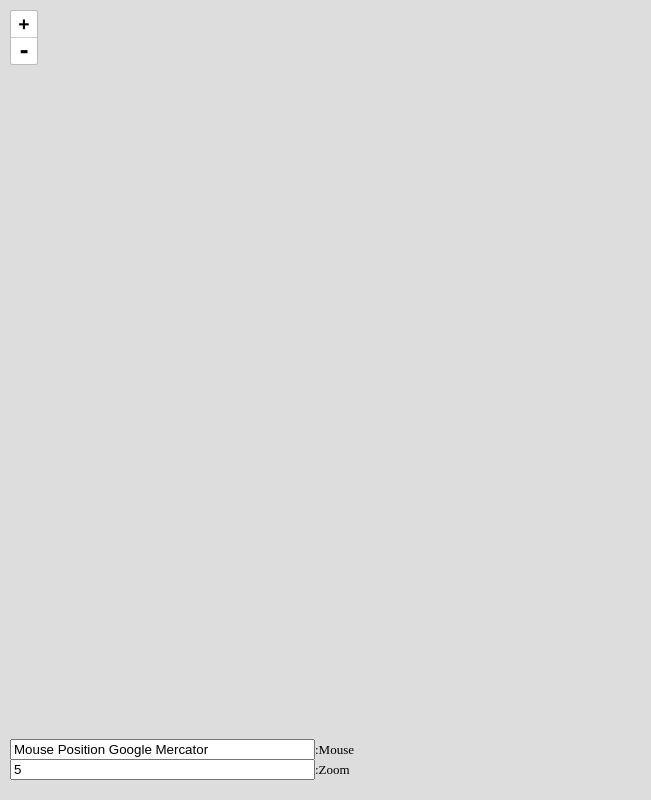
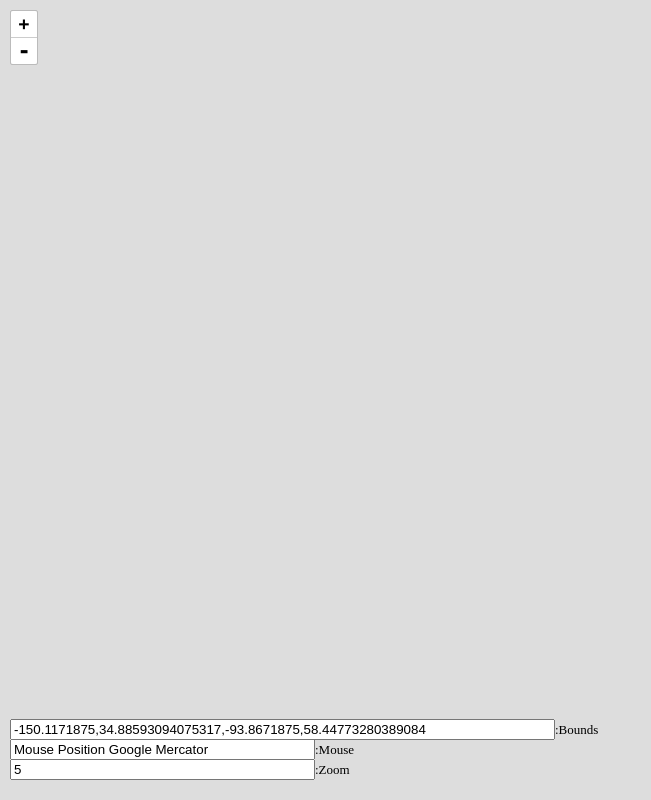
Before and after one commit to aaronr/bboxfinder.com, a plain HTML site: page index.html in a window 1280 px wide. Shown: the whole page, without its empty margins (0-651 px from the left). Drawn offline with Linux system fonts and the light colour scheme; no server answers.

Commit message:
Basic bounds

```diff
--- a/index.html
+++ b/index.html
@@ -12,6 +12,13 @@
        width:100%;
        padding:0px;
        margin:0px;
+    }
+    #bounds {
+       font-size: small;
+       left:10px;
+       position:absolute;
+       bottom: 60px;
+       z-index:10000;
     }
     #mouse {
        font-size: small;
@@ -37,6 +44,9 @@
 </head>
 <body>
     <div id="map"></div>
+    <div id="bounds">
+        <input type="textarea" size= "65" id='mapbounds' name="mapbounds" value="Map Bounds" />:Bounds
+    </div>
     <div id="mouse">
         <input type="textarea" size= "35" id='mousepos' name="mousepos" value="Mouse Position Google Mercator" />:Mouse
     </div>
--- a/js/bbox.js
+++ b/js/bbox.js
@@ -4,9 +4,11 @@ $(function() {
     map = L.mapbox.map('map', 'examples.map-9ijuk24y')
         .setView([48, -122], 5);
     $('#zoomlevel').val(map.getZoom().toString());
+    $('#mapbounds').val(map.getBounds().toBBoxString());
 
     map.on('mousemove', function(e) {
         $('#mousepos').val(e.latlng.toString());
+        $('#mapbounds').val(map.getBounds().toBBoxString());
     });
     map.on('zoomend', function(e) {
         $('#zoomlevel').val(map.getZoom().toString());
```
